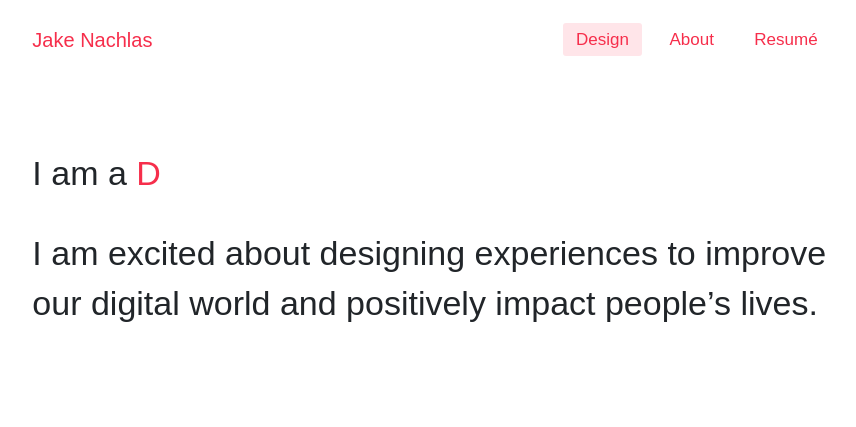
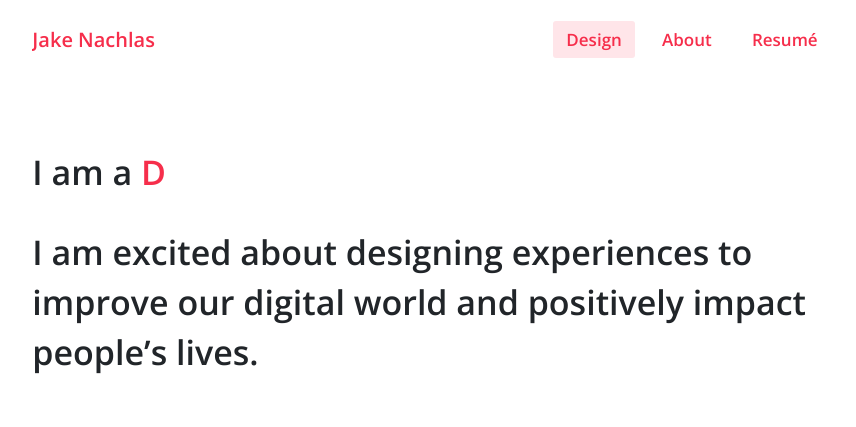
Before and after one commit to jakenachlas/Homework_Nineteen, a plain HTML site: page index.html in a window 1280 px wide. Shown: the top 427 px of the page, without its empty margins (206-1062 px from the left). Drawn offline with nearby package versions, Linux system fonts and the light colour scheme.

Commit message:
Changed font to Open Sans.

```diff
--- a/index.html
+++ b/index.html
@@ -5,7 +5,7 @@
     <meta name="viewport" content="width=device-width, initial-scale=1.0">
     <link rel="stylesheet" href="https://stackpath.bootstrapcdn.com/bootstrap/4.4.1/css/bootstrap.min.css" integrity="sha384-Vkoo8x4CGsO3+Hhxv8T/Q5PaXtkKtu6ug5TOeNV6gBiFeWPGFN9MuhOf23Q9Ifjh" crossorigin="anonymous">
     <link rel="stylesheet" href="workstyle.css" type="text/css">
-    <link href="https://fonts.googleapis.com/css2?family=Lato:wght@400;700&family=Merriweather:ital,wght@0,400;0,700;1,400;1,700&display=swap" rel="stylesheet">
+    <link href="https://fonts.googleapis.com/css2?family=Open+Sans:ital,wght@0,400;0,600;0,700;1,400;1,600;1,700&display=swap" rel="stylesheet">
 
     <!-- icons -->
     <!-- Add icon library -->
--- a/workstyle.css
+++ b/workstyle.css
@@ -9,7 +9,7 @@
 
 
 body {
-    font-family: sans-serif;
+    font-family: 'Open Sans', sans-serif;
     overflow-x: hidden;
     text-decoration: none;
     box-sizing: border-box;
@@ -25,7 +25,11 @@ label.logo {
     font-size: 20px;
     line-height: 80px;
     /* padding: 0 100px; */
-    font-weight: 400;
+    font-weight: 600;
+}
+
+nav {
+    font-weight: 600;
 }
 
 nav ul {
@@ -78,6 +82,7 @@ nav ul li a.active, nav ul li a:hover{
 
 .iam-text, .hero-text {
     font-size: 34px;
+    font-weight: 600;
 }
 
 .hero-text {
```
